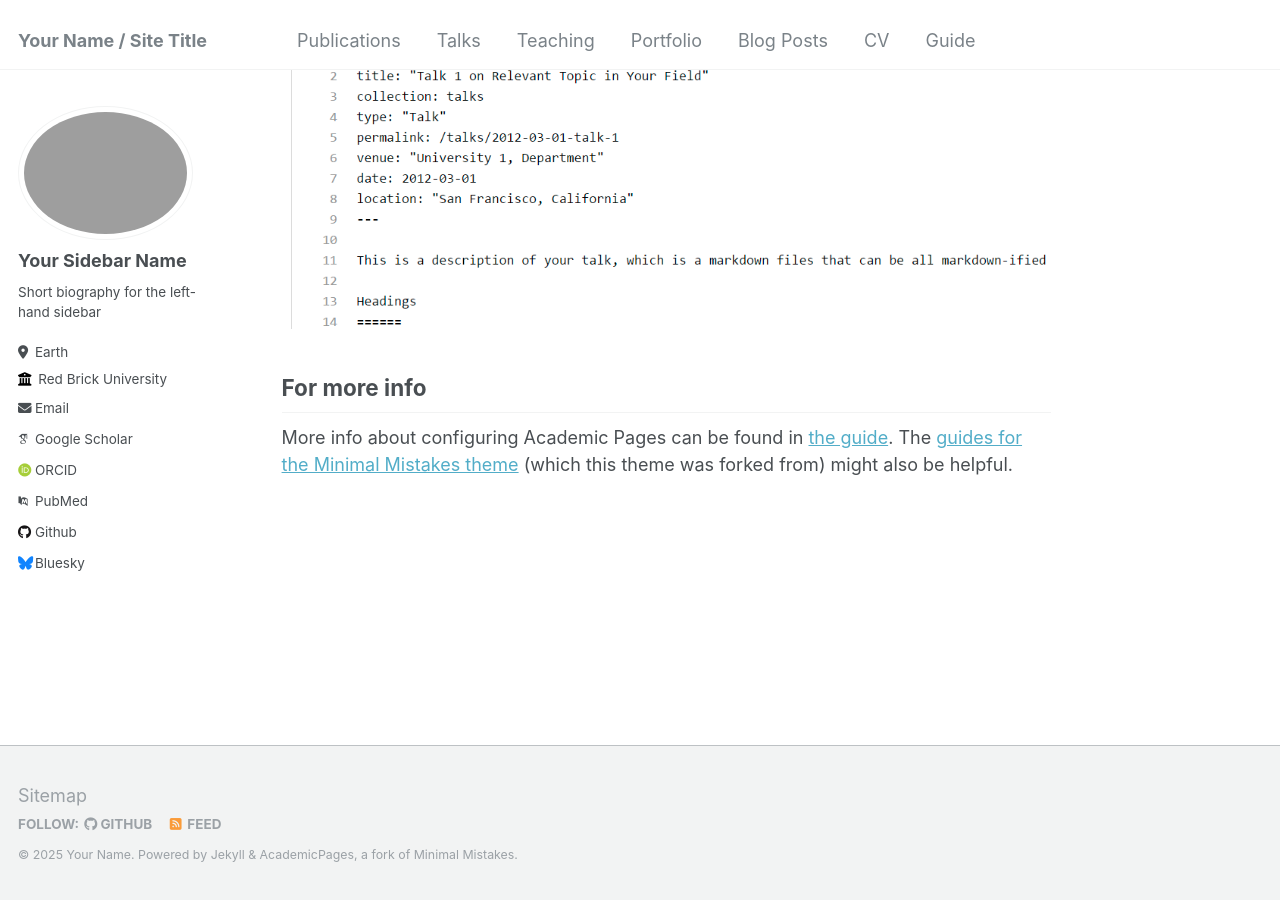
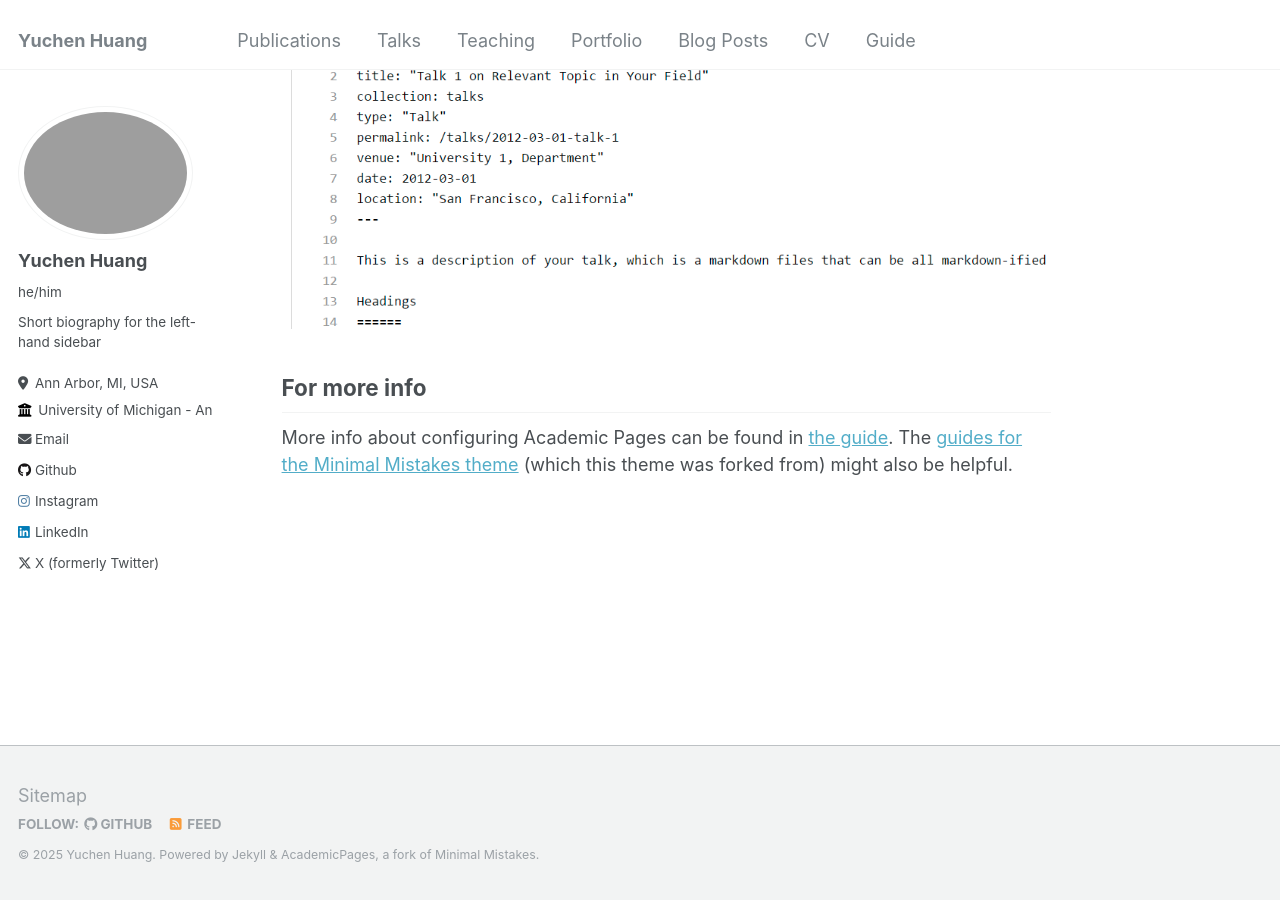
Before and after one commit to Arayavalokitesvaro/Arayavalokitesvaro.github.io, a Jekyll site: the page built from _pages/about.md, in a window 1280 px wide and 900 px high, scrolled down 2660 px. Built offline with Jekyll 4.4.1, drawn with Linux system fonts in a browser that asks for light colours; some web fonts are replaced.

Commit message:
Update _config.yml with side bar info

```diff
--- a/_config.yml
+++ b/_config.yml
@@ -8,10 +8,10 @@
 
 # Basic Site Settings
 locale                   : "en-US"
-title                    : "Your Name / Site Title"
+title                    : "Yuchen Huang"
 title_separator          : "-"
-name                     : &name "Your Name"
-description              : &description "personal description"
+name                     : &name "Yuchen Huang"
+description              : &description "test^-^"
 url                      : https://academicpages.github.io # the base hostname & protocol for your site e.g. "https://mmistakes.github.io"
 baseurl                  : "" # the subpath of your site, e.g. "/blog"
 repository               : "academicpages/academicpages.github.io"
@@ -22,20 +22,20 @@ repository               : "academicpages/academicpages.github.io"
 author:
   # Biographic information
   avatar           : "profile.png"
-  name             : "Your Sidebar Name"
-  pronouns         : # example: "she/her"
+  name             : "Yuchen Huang"
+  pronouns         : "he/him"
   bio              : "Short biography for the left-hand sidebar"
-  location         : "Earth"
-  employer         : "Red Brick University"
+  location         : "Ann Arbor, MI, USA"
+  employer         : "University of Michigan - Ann Arbor"
   uri              : # URL
-  email            : "none@example.org"
+  email            : "yuchenh@umich.edu"
 
   # Academic websites
   arxiv            : # URL - Update with the correct link to your profile
-  googlescholar    : "https://scholar.google.com/citations?user=PS_CX0AAAAAJ"
+  googlescholar    : # "https://scholar.google.com/citations?user=PS_CX0AAAAAJ"
   impactstory      : # URL
-  orcid            : "http://orcid.org/yourorcidurl"
-  pubmed           : "https://www.ncbi.nlm.nih.gov/pubmed/?term=john+snow"
+  orcid            : # "http://orcid.org/yourorcidurl"
+  pubmed           : # "https://www.ncbi.nlm.nih.gov/pubmed/?term=john+snow"
   researchgate     : # URL
 
   # Repositories and software development
@@ -47,16 +47,16 @@ author:
   stackoverflow    : # User number or user number and name (i.e., use "1" or "1/jeff-atwood")
 
   # Social media
-  bluesky          : "bsky.app" # Replace this with you Bluesky username
+  bluesky          : #"bsky.app" # Replace this with you Bluesky username
   facebook         : # Username
   flickr           : # Username
   foursquare       : # Username
   goodreads        : # Username
   google_plus      : # Username
   keybase          : # Username
-  instagram        : # Username
+  instagram        : "adam_ngudin" # Username
   lastfm           : # Username
-  linkedin         : # Username
+  linkedin         : "yuchen-huang-206756274" # Username
   mastodon         : # URL
   medium           : # URL
   pinterest        : # Username
@@ -64,7 +64,7 @@ author:
   steam            : # Username
   telegram         : # URL
   tumblr           : # Username
-  twitter          : # Username for X / Twitter
+  twitter          : "ngutinhyc" # Username for X / Twitter
   vine             : # Username
   weibo            : # Username
   wikipedia        : # Username
```
